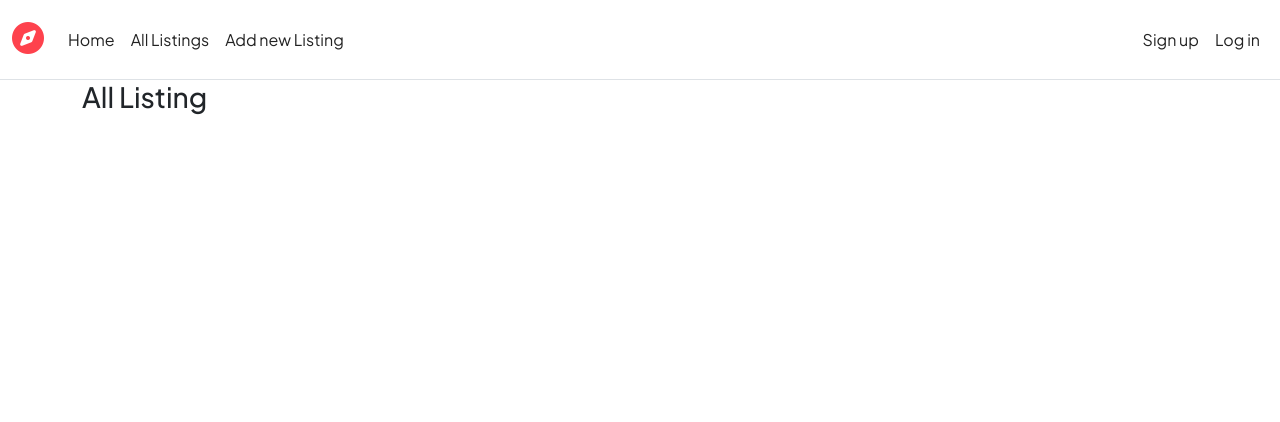
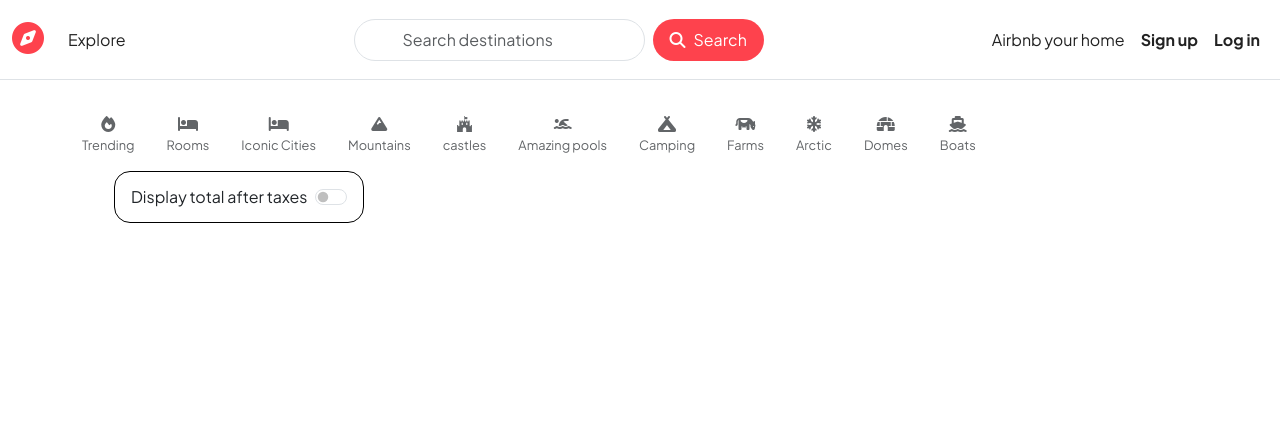
Before and after one commit to Arvindkumar-123/project1, a Node server app: page /listings in a window 1280 px wide. Shown: the top 422 px of the page. Run offline with Node 20, Linux system fonts and the light colour scheme; data that the repository does not hold is empty; some libraries are stand-ins or nearby versions.

Commit message:
Add Initial Files

```diff
--- a/app.js
+++ b/app.js
@@ -1,6 +1,9 @@
 if (process.env.NODE_ENV != "production"){
     require('dotenv').config();
 }
+
+console.log(process.env.SECRET);
+
 
 const express=require("express");
 const app = express();
@@ -9,6 +12,7 @@ const path = require("path");
 const methodoverride =require("method-override");
 const ejsMate= require("ejs-mate");
 const ExpressError=require("./utils/ExpressError.js");
+const MongoStore = require('connect-mongo');
 const session = require("express-session");
 const  flash = require('connect-flash');
 const passport = require("passport");
@@ -18,8 +22,8 @@ const User = require("./models/user.js");
 const listingRouter = require("./routes/listing.js");
 const reviewRouter = require("./routes/review.js");
 const userRouter= require("./routes/user.js");
-const MONGO_URL="mongodb://127.0.0.1:27017/wanderlust";
 
+const dbUrl = process.env.ATLASDB_URL;
 main()
 .then(() =>{
     console.log("connection to Db");
@@ -29,7 +33,7 @@ main()
 });
 
 async function main(){
-    await mongoose.connect(MONGO_URL);
+ await mongoose.connect(dbUrl);
 }
 
 app.set("view engine","ejs");
@@ -39,8 +43,22 @@ app.use(methodoverride("_method"));
 app.engine('ejs', ejsMate);
 app.use(express.static(path.join(__dirname,"/public")));
 
+const store = MongoStore.create({
+ mongoUrl : dbUrl,
+ crypto: {
+    secret :process.env.SECRET,
+
+ },
+ touchAfter:24 * 3600,
+});
+
+store.on("error",() => {
+    console.log("ERROR in MONGO SESSION STORE",err);
+});
+
 const sessionOptions ={
-    secret :"mysupersecretcode",
+    // store,
+    secret :process.env.SECRET,
     resave : false,
     saveUninitialized : true,
     cookie:{
@@ -50,9 +68,9 @@ const sessionOptions ={
     },
 };
 
-app.get("/",(req,res) =>{
-    res.send("root is work");
-});
+// app.get("/",(req,res) =>{
+//     res.send("root is work");
+// });
 
 app.use(session(sessionOptions));
 app.use(flash());
@@ -88,11 +106,11 @@ app.use("/listings/:id/reviews",reviewRouter);
 app.use("/",userRouter);
 
 
-
-
 app.all("*",(req,res,next) =>{
     next(new ExpressError(404,"page Not Found!"));
 });
+
+
 
 app.use((err,req,res,next) =>{
     let {statusCode=500,message="something went wrong!"} =err;
--- a/controllers/listings.js
+++ b/controllers/listings.js
@@ -1,12 +1,16 @@
 const Listing = require("../models/listing.js");
-
+const mbxGeocoding = require('@mapbox/mapbox-sdk/services/geocoding');
+const mapToken = process.env.MAP_TOKEN;
+const geocodingClient = mbxGeocoding({ accessToken:mapToken});
 
 module.exports.index = async (req,res) =>{
     const allListings= await Listing.find({});
     res.render("listings/index.ejs",{allListings});
 };
 
+
 module.exports.renderNewForm = (req,res) =>{
+
     res.render("listings/new.ejs");
   };
 
@@ -22,15 +26,24 @@ module.exports.showListing = async(req,res) =>{
  }
 
  module.exports.createListing = async (req,res,next) =>{
-   let result =  listingSchema.validate(req.body);
-   console.log(result);
-   if(result.error){
-     throw new ExpressError(400,result.error);
-   }
+  let response =await geocodingClient.forwardGeocode({
+    query: req.body.listing.location,
+    limit: 1
+  })
+    .send()
+
+
+
+   let url=req.file.path;
+   let filename= req.file.filename;
+   console.log(url,"..",filename);
 
      const newListing= new Listing(req.body.listing);
      newListing.owner = req.user._id;
-     await newListing.save();
+     newListing.image = {url,filename};
+     newListing.geometry=response.body.features[0].geometry;
+     let savedListing= await newListing.save();
+     console.log(savedListing);
      req.flash("success","New Listing Created");
      res.redirect("/listings");
 
@@ -44,7 +57,11 @@ module.exports.renderEditForm =  async(req,res) =>{
       req.flash("error","Listing you requested for does not exist!");
       res.redirect("/listings");
     }
-    res.render("./listings/edit.ejs",{listing});
+
+    let originalImageUrl = listing.image.url;
+    originalImageUrl.replace("/upload","/upload/w_250");
+
+    res.render("./listings/edit.ejs",{listing,originalImageUrl});
 
  }
 
@@ -55,9 +72,15 @@ module.exports.updateListing = async(req,res) =>{
       req.flash("error","you don't have permission to edit");
       return res.redirect(`/listings/${id}`);
     }
-    await Listing.findByIdAndUpdate(id,{...req.body.listing});
+    listing = await Listing.findByIdAndUpdate(id,{...req.body.listing});
+    if(typeof req.file !=="undefined"){
+    let url = req.file.path;
+    let filename = req.file.filename;
+    listing.image = {url,filename};
+    await listing.save();
+    }
     req.flash("success","Listing updated");
-   res.redirect(`/listings/${id}`);
+    res.redirect(`/listings/${id}`);
  }
 
  module.exports.destroyListing = async (req,res) =>{
--- a/public/css/style.css
+++ b/public/css/style.css
@@ -121,3 +121,51 @@ body{
 .btns{
     display: flex;
 }
+/* edit file */
+.demo_file img{
+    height: 200px;
+    width: 300px;
+}
+
+/* map */
+#map{
+    height: 400px;
+    width: 80vh;
+}
+
+/* icon style */
+#filters {
+    display :flex;
+    flex-wrap:wrap;
+    align-items: center;
+  }
+
+  .filter{
+    text-align: center;
+    margin-right: 2rem;
+    margin-top: 2rem;
+    opacity: 0.7;
+  }
+
+  .filter:hover{
+    opacity: 1;
+    cursor: pointer;
+  }
+
+  .filter p{
+    font-size: 0.8rem;
+  }
+
+  .tax-info{
+    display: none;
+  }
+
+  .tax-toggle{
+    border :1px solid black;
+    border-radius: 1rem;
+    height: 3.25rem;
+    padding: 1rem;
+    margin-left: 2rem;
+    display: flex;
+    align-items: center;
+  }
--- a/views/includes/navbar.ejs
+++ b/views/includes/navbar.ejs
@@ -1,23 +1,61 @@
+<style>
+  .search-btn{
+    background-color: #fe424d;
+    color:#fff;
+    border-radius: 25px;
+    padding: 0 1rem 0 1rem;
+  }
+
+  .search-btn:hover{
+    background-color: #fe424d;
+    color:#fff;
+
+  }
+
+  .search-btn i{
+    display: inline;
+    margin-right:0.5rem ;
+  }
+
+  .search-inp{
+   border-radius:25px;
+   padding: 0.5rem 3rem 0.5rem 3rem;
+   font-size: 1rem;
+  }
+
+</style>
+
+
 <nav class="navbar navbar-expand-md bg-body-light border-bottom sticky-top">
     <div class="container-fluid">
-      <a class="navbar-brand" href="/"><i class="fa-solid fa-compass"></i></a>
+      <a class="navbar-brand" href="/lisings"><i class="fa-solid fa-compass"></i></a>
       <button class="navbar-toggler" type="button" data-bs-toggle="collapse" data-bs-target="#navbarNavAltMarkup" aria-controls="navbarNavAltMarkup" aria-expanded="false" aria-label="Toggle navigation">
         <span class="navbar-toggler-icon"></span>
       </button>
       <div class="collapse navbar-collapse" id="navbarNavAltMarkup">
         <div class="navbar-nav">
-          <a class="nav-link " href="/">Home</a>
-          <a class="nav-link" href="/listings">All Listings</a>
-          <a class="nav-link" href="/listings/new">Add new Listing</a>
+
+          <a class="nav-link" href="/listings">Explore</a>
+
 
         </div>
+
         <div class="navbar-nav ms-auto">
+            <form class="d-flex" role="search">
+              <input class="form-control me-2 search-inp" type="search" placeholder="Search destinations" >
+              <button class="btn search-btn" type="submit"><i class="fa-solid fa-magnifying-glass"></i>Search</button>
+            </form>
+          </div>
+
+
+        <div class="navbar-nav ms-auto">
+          <a class="nav-link" href="/listings/new">Airbnb your home</a>
           <% if(!currUser) {%>
-            <a class="nav-link " href="/signup">Sign up</a>
-            <a class="nav-link" href="/login">Log in</a>
+            <a class="nav-link " href="/signup"><b>Sign up</b></a>
+            <a class="nav-link" href="/login"><b>Log in</b></a>
          <% } %>
           <% if(currUser) {%>
-          <a class="nav-link" href="/logout">Log Out</a>
+          <a class="nav-link" href="/logout"><b>Log Out</b></a>
           <% } %>
         </div>
       </div>
--- a/views/layouts/boilerplate.ejs
+++ b/views/layouts/boilerplate.ejs
@@ -11,6 +11,8 @@
 <link rel="preconnect" href="https://fonts.gstatic.com" crossorigin>
 <link href="https://fonts.googleapis.com/css2?family=Plus+Jakarta+Sans:ital,wght@0,200..800;1,200..800&display=swap" rel="stylesheet">
 <link href="/css/rating.css" rel="stylesheet">
+<link href="https://api.mapbox.com/mapbox-gl-js/v3.11.0/mapbox-gl.css" rel="stylesheet">
+<script src="https://api.mapbox.com/mapbox-gl-js/v3.11.0/mapbox-gl.js"></script>
 </head>
 <body>
     <%-include("../includes/navbar.ejs")%>
--- a/views/listings/index.ejs
+++ b/views/listings/index.ejs
@@ -1,19 +1,85 @@
 <% layout("/layouts/boilerplate") %>
-<body>
-    <h3>All Listing</h3>
 
 
-    <div class="row row-cols-lg-3 row-cols-md-2 row-cols-sm-1">
+<body>
+    <div id="filters">
+      <div class="filter">
+        <div><i class="fa-solid fa-fire"></i></div>
+        <p>Trending</p>
+      </div>
+      <div class="filter">
+        <div><i class="fa-solid fa-bed"></i></div>
+        <p>Rooms</p>
+      </div>
+      <div class="filter">
+
+          <div><i class="fa-solid fa-bed"></i></div>
+          <p>Iconic Cities</p>
+
+      </div>
+      <div class="filter">
+
+        <div><i class="fa-solid fa-mountain"></i></div>
+        <p>Mountains</p>
+
+    </div>
+    <div class="filter">
+
+      <div><i class="fa-brands fa-fort-awesome"></i></div>
+
+      <p>castles</p>
+
+  </div>
+  <div class="filter">
+  <div><i class="fa-solid fa-person-swimming"></i></div>
+  <p>Amazing pools</p>
+  </div>
+
+  <div class="filter">
+    <div><i class="fa-solid fa-campground"></i></div>
+    <p>Camping</p>
+    </div>
+
+    <div class="filter">
+      <div><i class="fa-solid fa-cow"></i></div>
+      <p>Farms</p>
+      </div>
+
+      <div class="filter">
+        <div><i class="fa-solid fa-snowflake"></i></div>
+        <p>Arctic</p>
+        </div>
+        <div class="filter">
+          <div><i class="fa-solid fa-igloo"></i></div>
+          <p>Domes</p>
+          </div>
+          <div class="filter">
+            <div><i class="fa-solid fa-ship"></i></div>
+
+            <p>Boats</p>
+            </div>
+        <div class="tax-toggle">
+          <div class="form-check-reverse form-switch">
+            <input class="form-check-input" type="checkbox" role="switch" id="switchCheckDefault">
+            <label class="form-check-label" for="switchCheckDefault">Display total after taxes </label>
+          </div>
+
+        </div>
+    </div>
+
+
+    <div class="row row-cols-lg-3 row-cols-md-2 row-cols-sm-1 mb-3">
         <% for(let listing of allListings) {%>
             <a href="/listings/<%=listing.id%>" class="listing-link">
             <div class="card col listing-card" >
-                <img src="<%=listing.image%>" class="card-img-top" alt="listing_image" style="height:20rem;">
+                <img src="<%=listing.image.url%>" class="card-img-top" alt="listing_image" style="height:20rem;">
                 <div class="card-img-overlay"></div>
 
                 <div class="card-body">
                   <p class="card-text">
                    <b> <%=listing.title%> </b><br/>
                    &#8377;<%=listing.price.toLocaleString("en-IN")%> /night
+                   <i class="tax-info">&nbsp; &nbsp; +18% GST</i>
 
                   </p>
 
@@ -27,3 +93,18 @@
 
 
 </body>
+<script>
+  let taxSwitch = document.getElementById("switchCheckDefault");
+  taxSwitch.addEventListener("click", () =>{
+    let taxInfo = document.getElementsByClassName("tax-info");
+    for (info of taxInfo) {
+      if(info.style.display != "inline"){
+      info.style.display = "inline";
+    }else{
+      info.style.display = "none";
+    }
+  }
+  });
+
+
+</script>
--- a/views/listings/new.ejs
+++ b/views/listings/new.ejs
@@ -35,7 +35,8 @@
 
                 <div class="mb-3">
                     <label for="image " class="form-label">Upload Listing Image</label>
-                    <input name="listing[image]"  class="form-control" type="file"/>
+                    <input name="listing[image]"  class="form-control" type="file" required/>
+
 
                 </div>
                 <div class="row">
```
Also changed, not shown: cloudConfig.js (+53 -34 lines), init/data.js (+116 -77 lines), models/listing.js (+15 -4 lines), package.json (+7 -1 lines), public/js/map.js (added, +20 -0 lines), routes/listing.js (+9 -9 lines), views/listings/edit.ejs (+9 -6 lines), views/listings/show.ejs (+38 -4 lines), public/js/script.js (line endings or trailing spaces), 4 other files.
